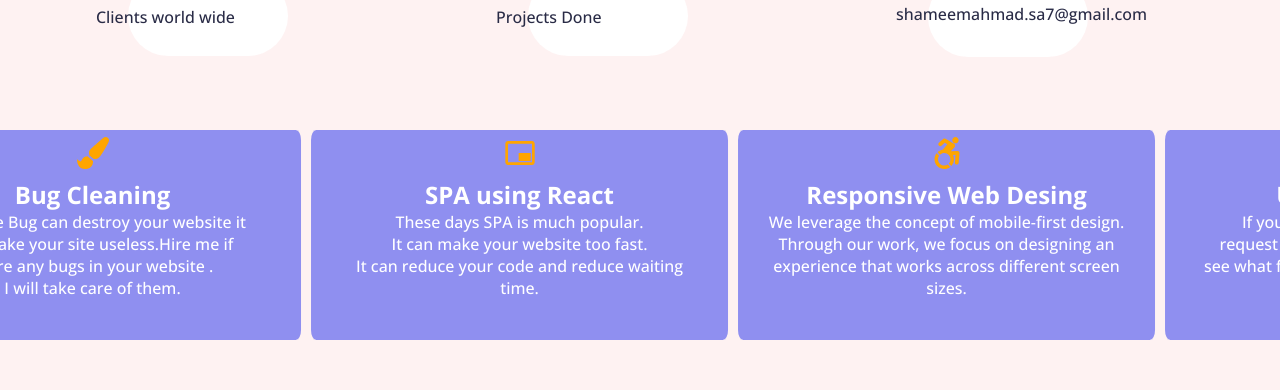
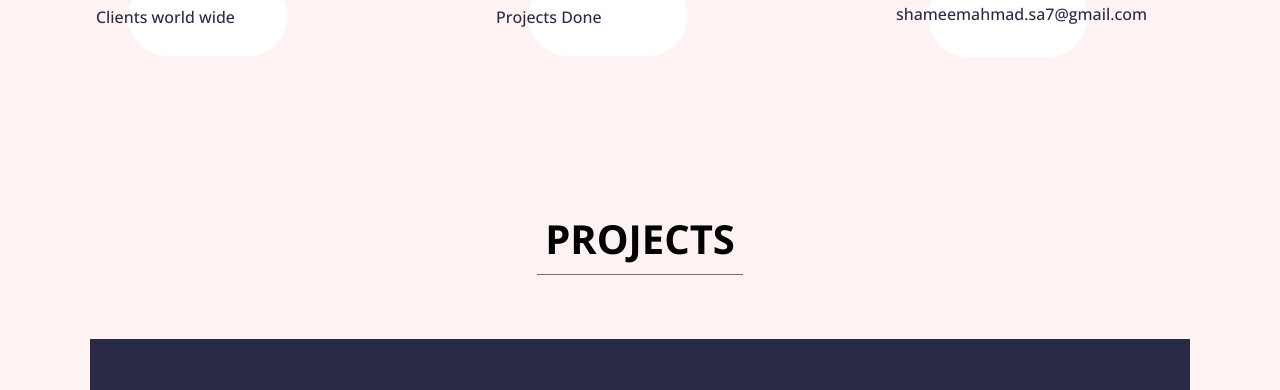
Before and after one commit to Mohammad-Shameem/personal-portfolio, a React (Create React App) app: page / in a window 1280 px wide. Shown: the part 985-1375 px from the top of the page. Built offline with nearby package versions, Linux system fonts and the light colour scheme; no server answers.

Commit message:
slick slider color position changed

```diff
--- a/src/App.js
+++ b/src/App.js
@@ -6,6 +6,8 @@ import Header, { HeaderPhone } from "./Components/Header";
 import Home from "./Components/Home";
 import Projects from "./Components/Projects";
 import Services from "./Components/Services";
+import SlickSlider from "./Components/SlickSlider";
+
 import Testimonial from "./Components/Testimonial";
 import Timeline from "./Components/Timeline";
 
@@ -21,9 +23,11 @@ function App() {
       <HeaderPhone menuOpen={menuOpen} setMenuOpen={setMenuOpen} />
       <Header menuOpen={menuOpen} setMenuOpen={setMenuOpen} />
       <Home />
+
       <Projects />
       <Timeline />
       <Services />
+      <SlickSlider />
       <Testimonial />
       <Contact />
       <Footer />
--- a/src/Components/Home.js
+++ b/src/Components/Home.js
@@ -3,7 +3,7 @@ import { animate, motion } from "framer-motion";
 import TypewriterComponent from "typewriter-effect";
 import { BsArrowUpRight, BsChevronDown } from "react-icons/bs";
 import own from "../assets/1669213441208-removebg-preview (2).png"; //etake bole default import
-import SlickSlider from "./SlickSlider";
+
 const Home = () => {
   const clientCounter = useRef();
   const projectsCounter = useRef();
@@ -128,9 +128,6 @@ const Home = () => {
           <span>shameemahmad.sa7@gmail.com</span>
         </article>
       </div>
-      <div>
-        <SlickSlider />
-      </div>
     </>
   );
 };
--- a/src/Components/Services.js
+++ b/src/Components/Services.js
@@ -29,6 +29,7 @@ const Services = () => {
     },
   };
   return (
+    <>
       <div id="services">
         <h2>Services</h2>
         <section>
@@ -70,6 +71,7 @@ const Services = () => {
           </motion.div>
         </section>
       </div>
+    </>
   );
 };
 
--- a/src/Components/SlickSlider.js
+++ b/src/Components/SlickSlider.js
@@ -52,7 +52,9 @@ const SlickSlider = () => {
     ],
   };
   return (
-    <div className="slick-carousel">
+    <div className="slick-parent">
+      {" "}
+      <div>
         <Slider {...settings}>
           <div>
             <div className="slickslider-2">
@@ -140,6 +142,7 @@ const SlickSlider = () => {
           </div>
         </Slider>
       </div>
+    </div>
   );
 };
 
--- a/src/styles/home.scss
+++ b/src/styles/home.scss
@@ -132,6 +132,7 @@
     display: flex;
     justify-content: center;
     align-items: center;
+
     >   article {
         margin: 2rem 0;
         width: 10rem;
--- a/src/styles/mediaquery.scss
+++ b/src/styles/mediaquery.scss
@@ -196,6 +196,7 @@
 
 @media screen and (max-width: 786px) {
 
+
   nav {
     > div,
     > a {
--- a/src/styles/slickSlider.scss
+++ b/src/styles/slickSlider.scss
@@ -1,5 +1,6 @@
-.slick-carousel{
-  margin-top: 55px;
+
+.slick-parent{
+  margin-top: 5rem;
 
 }
 .slickslider-2,.slickslider-3,.slickslider-4,.slickslider-5{
@@ -10,7 +11,8 @@
     border-radius: 10px;
     // width: 350px;
     height: 210px;
-    background-color: rgb(143, 143, 240);
+    // background-color: rgb(143, 143, 240);
+    background-color: $color5;
     border-left: 5px solid $color1;
     border-right: 5px solid $color1;
 
```
Lines whose indentation alone changed are shown as unchanged.
